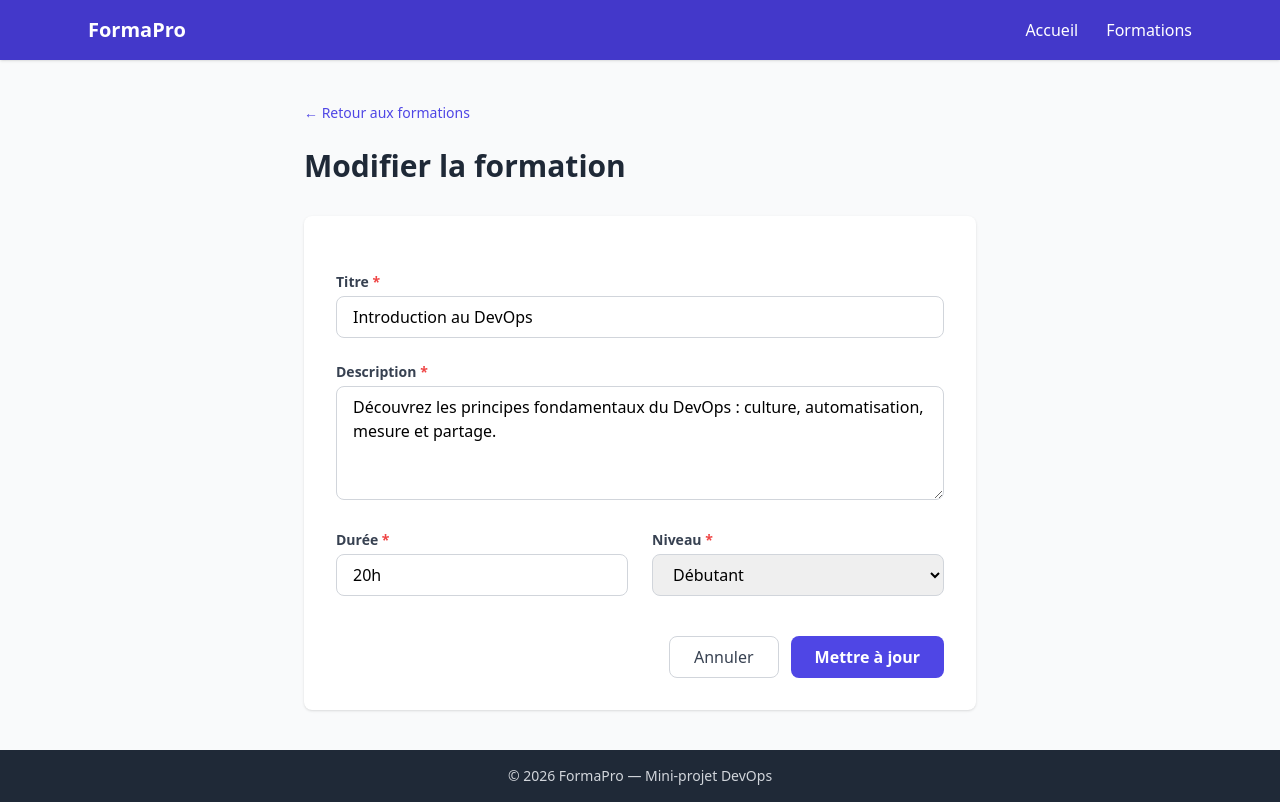
After one commit to GhostSt94/mini-projet-automatisation, a Laravel app: page /formations/1/edit in a window 1280 px wide. The commit adds this page. Run offline with Laravel 10, Linux system fonts and the light colour scheme; data comes from the database, SQL or seed files in the repository; some libraries are stand-ins or nearby versions.

Commit message:
feat: add formation editing + icon-only action buttons
- GET /formations/{formation}/edit route + edit() method
- PUT /formations/{formation} route + update() method with unique
  title validation that ignores the current record
- New edit.blade.php view (pre-filled form, @method('PUT'))
- Replace text+icon "Modifier"/"Supprimer" buttons with icon-only
  buttons (aria-label + title tooltips for accessibility)
- Updated screenshot of formations list + new edit form screenshot

```diff
--- a/app/Http/Controllers/FormationController.php
+++ b/app/Http/Controllers/FormationController.php
@@ -42,6 +42,33 @@ class FormationController extends Controller
             ->with('success', 'Formation ajoutée avec succès.');
     }
 
+    public function edit(Formation $formation)
+    {
+        return view('formations.edit', [
+            'formation' => $formation,
+            'niveaux' => self::NIVEAUX,
+        ]);
+    }
+
+    public function update(Request $request, Formation $formation)
+    {
+        $validated = $request->validate([
+            'titre' => [
+                'required', 'string', 'max:255',
+                Rule::unique('formations', 'titre')->ignore($formation->id),
+            ],
+            'description' => 'required|string|min:10',
+            'duree' => 'required|string|max:50',
+            'niveau' => ['required', Rule::in(self::NIVEAUX)],
+        ]);
+
+        $formation->update($validated);
+
+        return redirect()
+            ->route('formations.index')
+            ->with('success', 'Formation modifiée avec succès.');
+    }
+
     public function destroy(Formation $formation)
     {
         $formation->delete();
--- /dev/null
+++ b/resources/views/formations/edit.blade.php
@@ -0,0 +1,90 @@
+@extends('layouts.app')
+
+@section('title', 'Modifier une formation')
+
+@section('content')
+    <div class="max-w-2xl mx-auto">
+        <div class="mb-6">
+            <a href="{{ route('formations.index') }}" class="text-indigo-600 hover:text-indigo-800 text-sm">
+                &larr; Retour aux formations
+            </a>
+        </div>
+
+        <h1 class="text-3xl font-bold text-gray-800 mb-8">Modifier la formation</h1>
+
+        <form method="POST" action="{{ route('formations.update', $formation) }}"
+              class="bg-white rounded-lg shadow p-8 space-y-6">
+            @csrf
+            @method('PUT')
+
+            <div>
+                <label for="titre" class="block text-sm font-semibold text-gray-700 mb-1">
+                    Titre <span class="text-red-500">*</span>
+                </label>
+                <input type="text" id="titre" name="titre" value="{{ old('titre', $formation->titre) }}"
+                       class="w-full border @error('titre') border-red-500 @else border-gray-300 @enderror
+                              rounded-lg px-4 py-2 focus:outline-none focus:ring-2 focus:ring-indigo-500">
+                @error('titre')
+                    <p class="text-red-500 text-sm mt-1">{{ $message }}</p>
+                @enderror
+            </div>
+
+            <div>
+                <label for="description" class="block text-sm font-semibold text-gray-700 mb-1">
+                    Description <span class="text-red-500">*</span>
+                </label>
+                <textarea id="description" name="description" rows="4"
+                          class="w-full border @error('description') border-red-500 @else border-gray-300 @enderror
+                                 rounded-lg px-4 py-2 focus:outline-none focus:ring-2 focus:ring-indigo-500">{{ old('description', $formation->description) }}</textarea>
+                @error('description')
+                    <p class="text-red-500 text-sm mt-1">{{ $message }}</p>
+                @enderror
+            </div>
+
+            <div class="grid md:grid-cols-2 gap-6">
+                <div>
+                    <label for="duree" class="block text-sm font-semibold text-gray-700 mb-1">
+                        Durée <span class="text-red-500">*</span>
+                    </label>
+                    <input type="text" id="duree" name="duree" value="{{ old('duree', $formation->duree) }}"
+                           placeholder="ex: 20h"
+                           class="w-full border @error('duree') border-red-500 @else border-gray-300 @enderror
+                                  rounded-lg px-4 py-2 focus:outline-none focus:ring-2 focus:ring-indigo-500">
+                    @error('duree')
+                        <p class="text-red-500 text-sm mt-1">{{ $message }}</p>
+                    @enderror
+                </div>
+
+                <div>
+                    <label for="niveau" class="block text-sm font-semibold text-gray-700 mb-1">
+                        Niveau <span class="text-red-500">*</span>
+                    </label>
+                    <select id="niveau" name="niveau"
+                            class="w-full border @error('niveau') border-red-500 @else border-gray-300 @enderror
+                                   rounded-lg px-4 py-2 focus:outline-none focus:ring-2 focus:ring-indigo-500">
+                        @foreach($niveaux as $niveau)
+                            <option value="{{ $niveau }}"
+                                {{ old('niveau', $formation->niveau) === $niveau ? 'selected' : '' }}>
+                                {{ $niveau }}
+                            </option>
+                        @endforeach
+                    </select>
+                    @error('niveau')
+                        <p class="text-red-500 text-sm mt-1">{{ $message }}</p>
+                    @enderror
+                </div>
+            </div>
+
+            <div class="flex justify-end space-x-3 pt-4">
+                <a href="{{ route('formations.index') }}"
+                   class="px-6 py-2 rounded-lg border border-gray-300 text-gray-700 hover:bg-gray-50">
+                    Annuler
+                </a>
+                <button type="submit"
+                        class="px-6 py-2 rounded-lg bg-indigo-600 text-white font-semibold hover:bg-indigo-700">
+                    Mettre à jour
+                </button>
+            </div>
+        </form>
+    </div>
+@endsection
--- a/routes/web.php
+++ b/routes/web.php
@@ -7,4 +7,6 @@ Route::get('/', [FormationController::class, 'home'])->name('home');
 Route::get('/formations', [FormationController::class, 'index'])->name('formations.index');
 Route::get('/formations/create', [FormationController::class, 'create'])->name('formations.create');
 Route::post('/formations', [FormationController::class, 'store'])->name('formations.store');
+Route::get('/formations/{formation}/edit', [FormationController::class, 'edit'])->name('formations.edit');
+Route::put('/formations/{formation}', [FormationController::class, 'update'])->name('formations.update');
 Route::delete('/formations/{formation}', [FormationController::class, 'destroy'])->name('formations.destroy');
```
Also changed, not shown: resources/views/formations/index.blade.php (+15 -3 lines), 2 other files.
